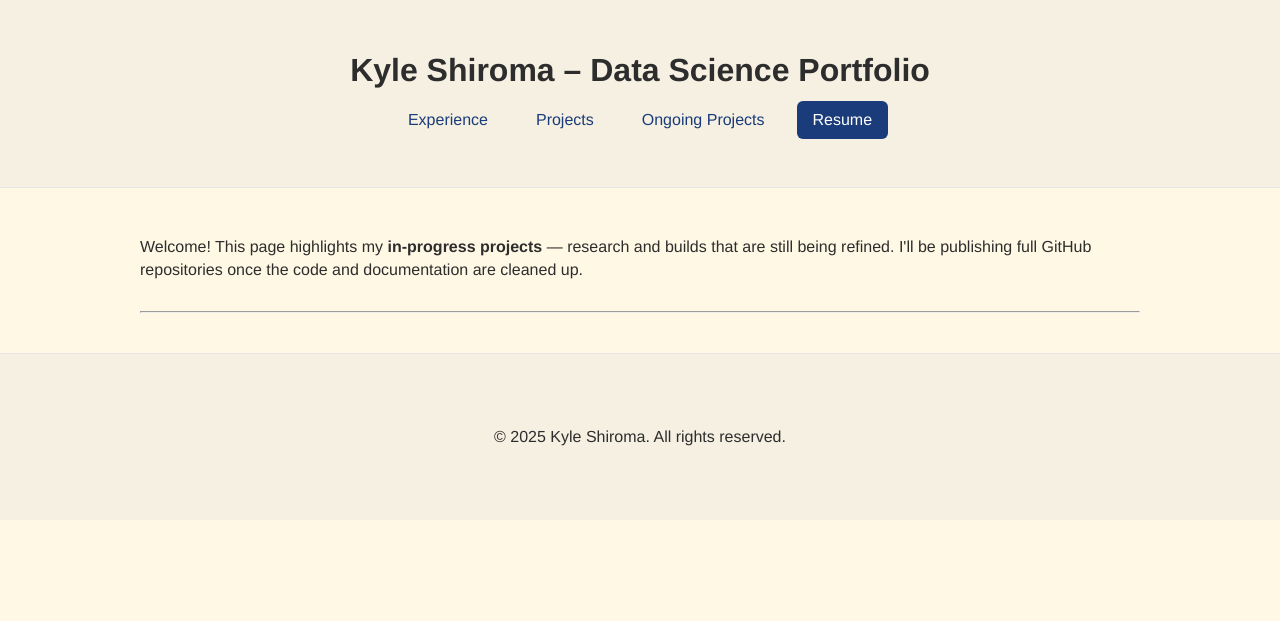
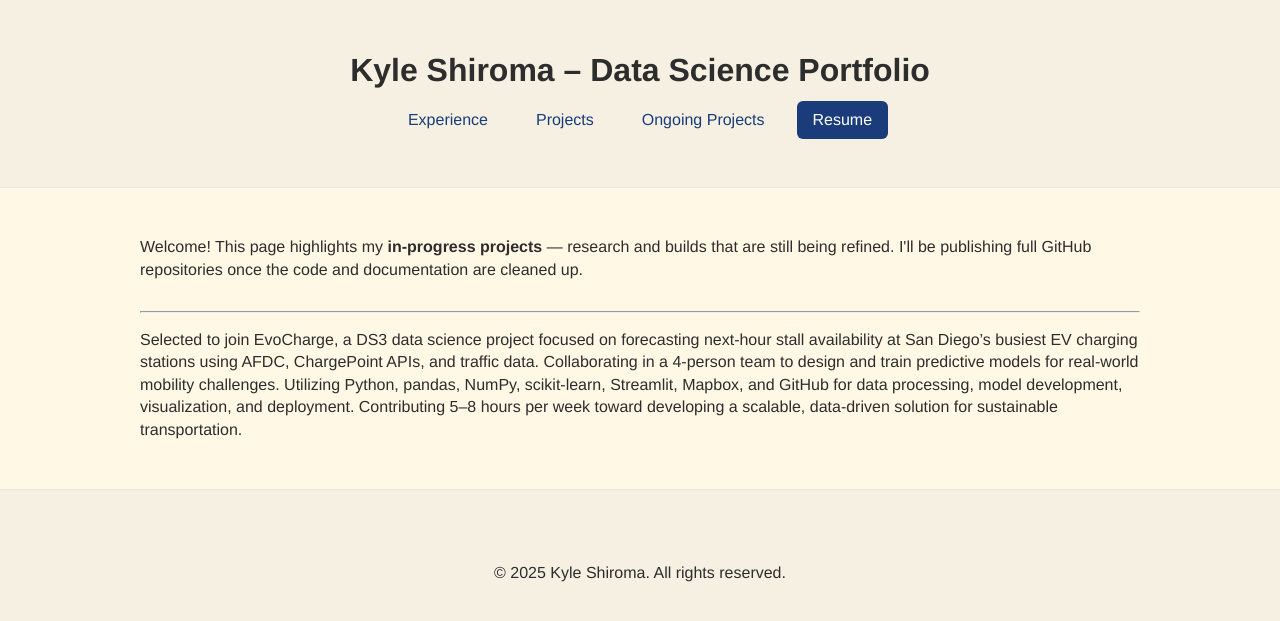
Before and after one commit to k-shiroma-code/k-shiroma-code.github.io, a Jekyll site: the page built from ongoing_projects.md, in a window 1280 px wide. Shown: the top 621 px of the page. Built offline with Jekyll 4.4.1, drawn with Linux system fonts in a browser that asks for light colours.

Commit message:
Update ongoing_projects.md

```diff
--- a/ongoing_projects.md
+++ b/ongoing_projects.md
@@ -12,3 +12,5 @@ description: A showcase of active development projects in data engineering, mach
 </div>
 
 ---
+
+Selected to join EvoCharge, a DS3 data science project focused on forecasting next-hour stall availability at San Diego’s busiest EV charging stations using AFDC, ChargePoint APIs, and traffic data. Collaborating in a 4-person team to design and train predictive models for real-world mobility challenges. Utilizing Python, pandas, NumPy, scikit-learn, Streamlit, Mapbox, and GitHub for data processing, model development, visualization, and deployment. Contributing 5–8 hours per week toward developing a scalable, data-driven solution for sustainable transportation.
```
